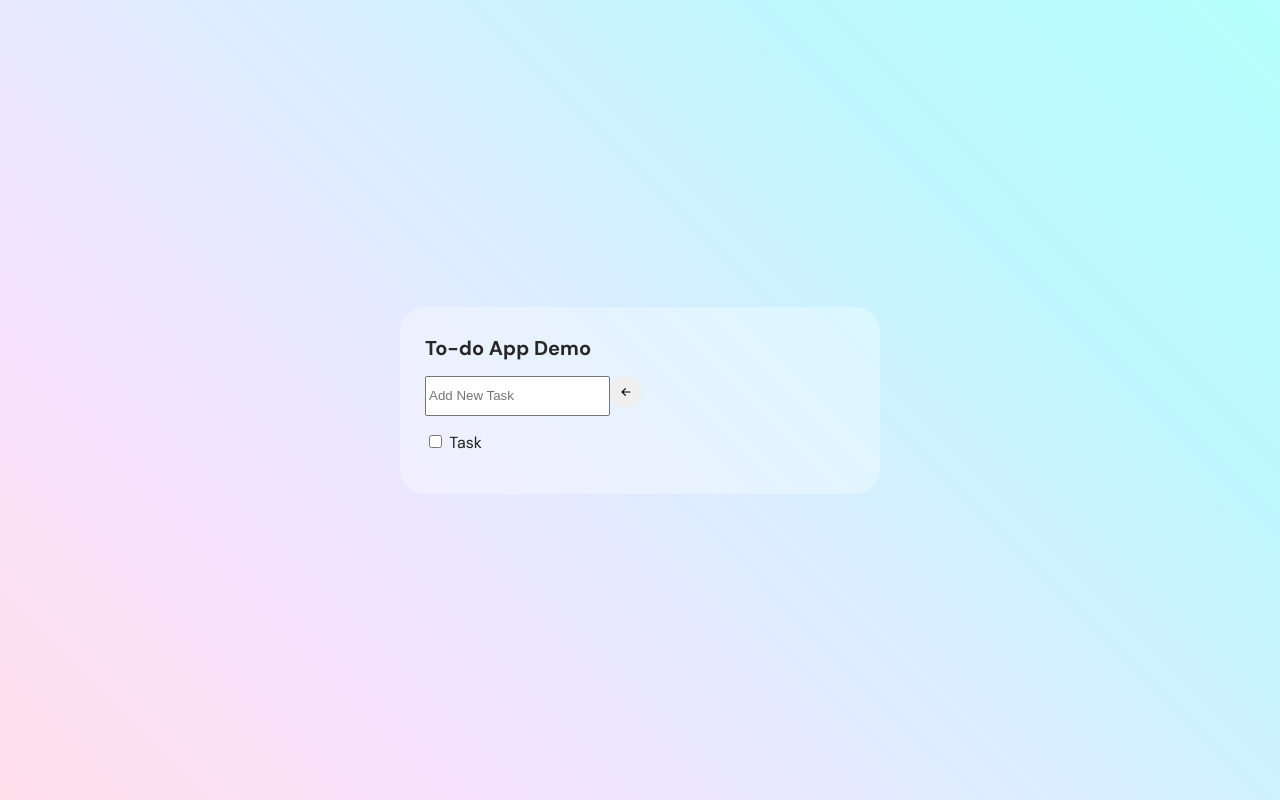
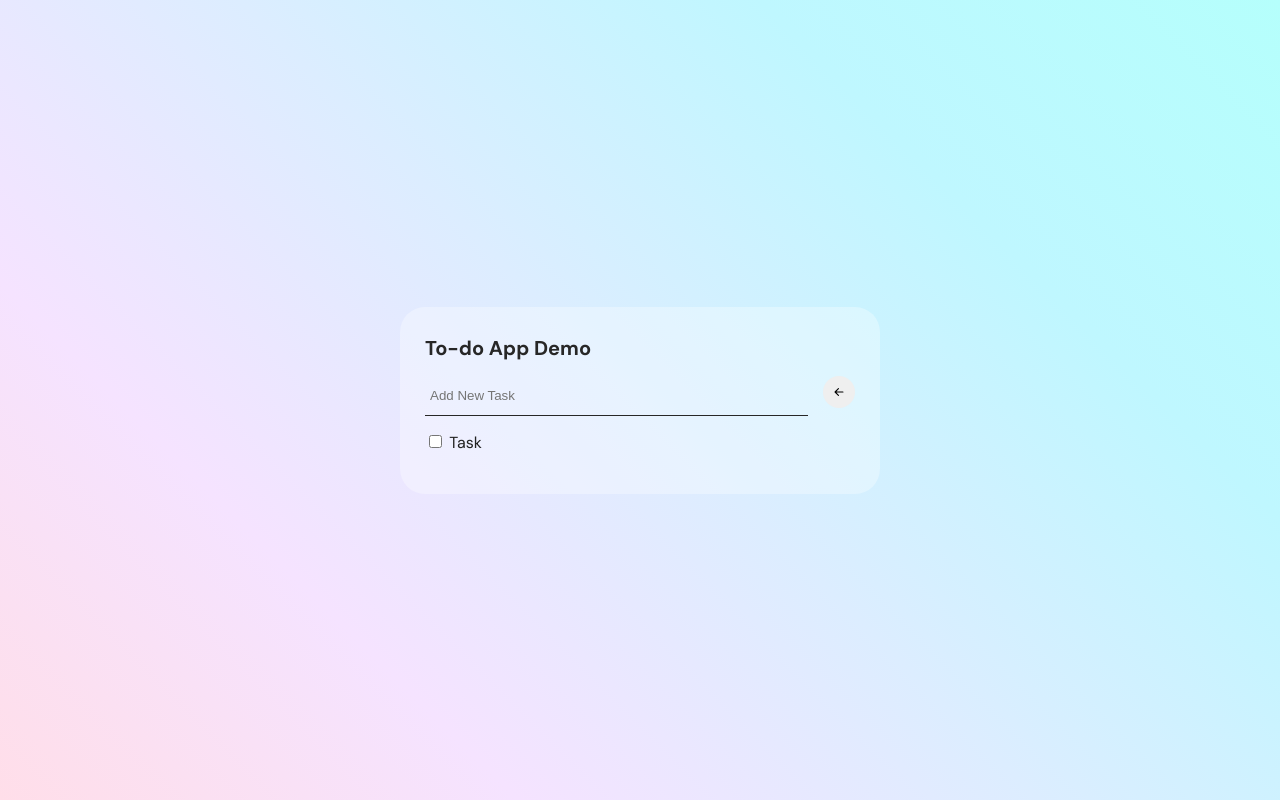
Before and after one commit to prof-amer/todo-demo, a plain HTML site: page index.html in a window 1280 px wide. Drawn offline with Linux system fonts and the light colour scheme.

Commit message:
added .task-input

```diff
--- a/main.css
+++ b/main.css
@@ -65,7 +65,7 @@ ul {
   border: none;
   background: var(-- add-button);
   color: #272727;
-  background-image: url('arrow-left-short.svg');
+  background-image: url("arrow-left-short.svg");
   background-size: 18px;
   background-position: center;
   background-repeat: no-repeat;
@@ -75,7 +75,20 @@ ul {
 }
 
 .add-task {
-    height: 40px;
-    font-size: 14px;
-    display: flex;
+  height: 40px;
+  font-size: 14px;
+  display: flex;
 }
+
+.task-input {
+  width: 100%;
+  padding: 5px;
+  outline: none;
+  border: none;
+  border-bottom: 1px solid #272727;
+  background-color: transparent;
+  margin-right: 15px;
+  color: #272727;
+  box-shadow: none;
+  border-radius: 0;
+}
```
